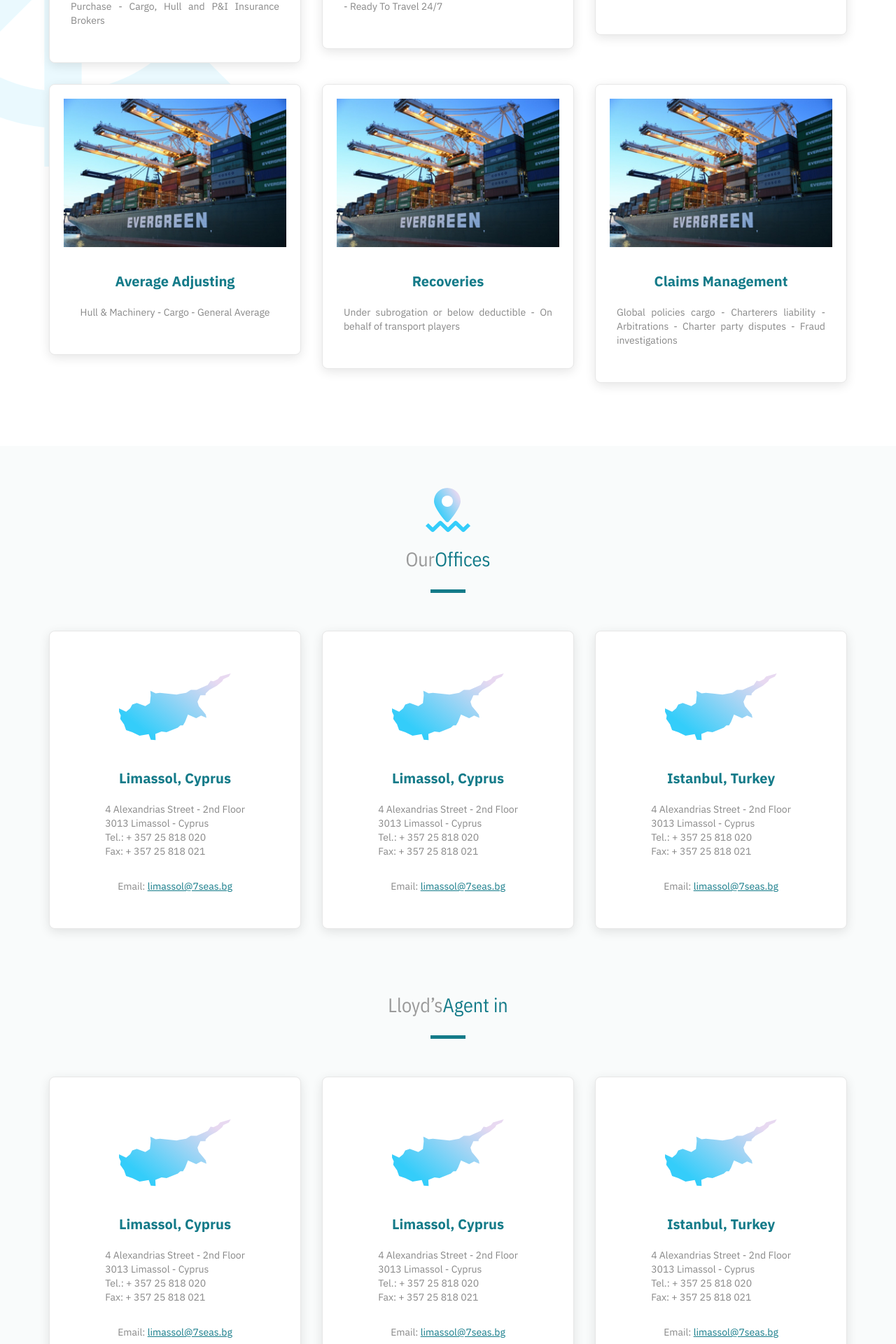
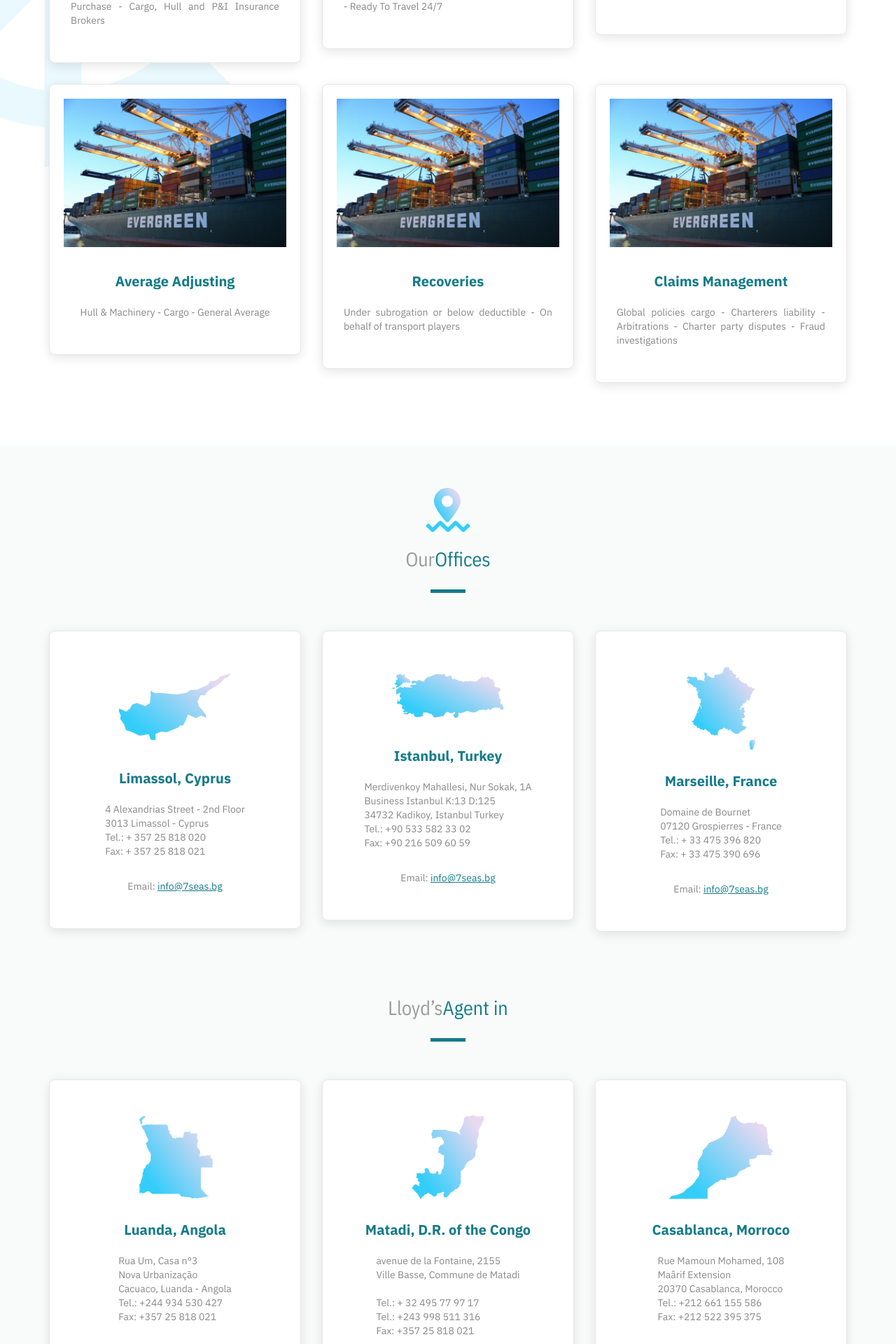
Before and after one commit to dutymess/7seas, a Nuxt app: page / in a window 1280 px wide. Shown: the part 1400-3320 px from the top of the page at 70% size. Built offline with nearby package versions, Linux system fonts and the light colour scheme.

Commit message:
replace index contents

```diff
--- a/pages/index.vue
+++ b/pages/index.vue
@@ -15,46 +15,16 @@
       <div class="bg-img"><img src="@/assets/images/icons/services.svg"></div>
 
       <div class="container">
-        <div class="row">
-          <div class="col">
-            <service img="service-1"
-                     title="Marine Services"
-                     desc="Ship Registration - Classification - Sale & Purchase - Cargo, Hull and P&I Insurance Brokers"
-            />
-          </div>
-          <div class="col">
-            <service img="service-1"
-                     title="Emergencies"
-                     desc="Worldwide Problem Solving - Emergency Team - Ready To Travel 24/7"
-            />
-          </div>
-          <div class="col">
-            <service img="service-1"
-                     title="Surveys"
-                     desc="Marine - Cargo - Loss Prevention"
+
+        <div class="row" v-for="i in Math.ceil(Configs.Services.length / 3)">
+          <div class="col-4" v-for="service in Configs.Services.slice((i - 1) * 3, i * 3)">
+            <service :img="service.img"
+                     :title="service.title"
+                     :desc="service.desc"
             />
           </div>
         </div>
-        <div class="row">
-          <div class="col">
-            <service img="service-1"
-                     title="Average Adjusting"
-                     desc="Hull & Machinery - Cargo - General Average"
-            />
-          </div>
-          <div class="col">
-            <service img="service-1"
-                     title="Recoveries"
-                     desc="Under subrogation or below deductible - On behalf of transport players"
-            />
-          </div>
-          <div class="col">
-            <service img="service-1"
-                     title="Claims Management"
-                     desc="Global policies cargo - Charterers liability - Arbitrations - Charter party disputes - Fraud investigations"
-            />
-          </div>
-        </div>
+
       </div>
 
     </section>
@@ -65,100 +35,45 @@
       <part-title icon="offices" title-first="Our" title-second="Offices" />
       <div class="bg-img"><img src="@/assets/images/icons/offices.svg"></div>
 
+      <!-- Main offices -->
       <div class="container">
-
-        <div class="row">
-          <div class="col">
-            <office img="cyprus"
-                    title="Limassol, Cyprus"
-                    desc="4 Alexandrias Street - 2nd Floor<br>3013 Limassol - Cyprus<br>Tel.: + 357 25 818 020<br>Fax: + 357 25 818 021"
-                    email="limassol@7seas.bg"
-            />
-          </div>
-          <div class="col">
-            <office img="cyprus"
-                    title="Limassol, Cyprus"
-                    desc="4 Alexandrias Street - 2nd Floor<br>3013 Limassol - Cyprus<br>Tel.: + 357 25 818 020<br>Fax: + 357 25 818 021"
-                    email="limassol@7seas.bg"
-            />
-          </div>
-          <div class="col">
-            <office img="cyprus"
-                    title="Istanbul, Turkey"
-                    desc="4 Alexandrias Street - 2nd Floor<br>3013 Limassol - Cyprus<br>Tel.: + 357 25 818 020<br>Fax: + 357 25 818 021"
-                    email="limassol@7seas.bg"
+        <div class="row" v-for="i in Math.ceil(Configs.Offices.main.length / 3)">
+          <div class="col-4" v-for="office in Configs.Offices.main.slice((i - 1) * 3, i * 3)">
+            <office :img="office.img"
+                    :title="office.title"
+                    :desc="office.desc"
+                    :email="office.email"
             />
           </div>
         </div>
-
       </div>
 
+      <!-- Lloyd's -->
       <part-title title-first="Lloyd’s" title-second="Agent in" />
       <div class="container">
-
-        <div class="row">
-          <div class="col">
-            <office img="cyprus"
-                    title="Limassol, Cyprus"
-                    desc="4 Alexandrias Street - 2nd Floor<br>3013 Limassol - Cyprus<br>Tel.: + 357 25 818 020<br>Fax: + 357 25 818 021"
-                    email="limassol@7seas.bg"
-            />
-          </div>
-          <div class="col">
-            <office img="cyprus"
-                    title="Limassol, Cyprus"
-                    desc="4 Alexandrias Street - 2nd Floor<br>3013 Limassol - Cyprus<br>Tel.: + 357 25 818 020<br>Fax: + 357 25 818 021"
-                    email="limassol@7seas.bg"
-            />
-          </div>
-          <div class="col">
-            <office img="cyprus"
-                    title="Istanbul, Turkey"
-                    desc="4 Alexandrias Street - 2nd Floor<br>3013 Limassol - Cyprus<br>Tel.: + 357 25 818 020<br>Fax: + 357 25 818 021"
-                    email="limassol@7seas.bg"
+        <div class="row" v-for="i in Math.ceil(Configs.Offices.lloyds.length / 3)">
+          <div class="col-4" v-for="office in Configs.Offices.lloyds.slice((i - 1) * 3, i * 3)">
+            <office :img="office.img"
+                    :title="office.title"
+                    :desc="office.desc"
+                    :email="office.email"
             />
           </div>
         </div>
-
       </div>
 
+      <!-- Others -->
       <part-title title-first="Other" title-second="Offices" />
       <div class="container">
-
-        <div class="row">
-          <div class="col">
-            <office img="cyprus"
-                    title="Limassol, Cyprus"
-                    desc="4 Alexandrias Street - 2nd Floor<br>3013 Limassol - Cyprus<br>Tel.: + 357 25 818 020<br>Fax: + 357 25 818 021"
-                    email="limassol@7seas.bg"
-            />
-          </div>
-          <div class="col">
-            <office img="cyprus"
-                    title="Limassol, Cyprus"
-                    desc="4 Alexandrias Street - 2nd Floor<br>3013 Limassol - Cyprus<br>Tel.: + 357 25 818 020<br>Fax: + 357 25 818 021"
-                    email="limassol@7seas.bg"
-            />
-          </div>
-          <div class="col">
-            <office img="cyprus"
-                    title="Istanbul, Turkey"
-                    desc="4 Alexandrias Street - 2nd Floor<br>3013 Limassol - Cyprus<br>Tel.: + 357 25 818 020<br>Fax: + 357 25 818 021"
-                    email="limassol@7seas.bg"
+        <div class="row" v-for="i in Math.ceil(Configs.Offices.others.length / 3)">
+          <div class="col-4" v-for="office in Configs.Offices.others.slice((i - 1) * 3, i * 3)">
+            <office :img="office.img"
+                    :title="office.title"
+                    :desc="office.desc"
+                    :email="office.email"
             />
           </div>
         </div>
-
-        <div class="row">
-          <div class="col-4">
-            <office img="cyprus"
-                    title="Limassol, Cyprus"
-                    desc="4 Alexandrias Street - 2nd Floor<br>3013 Limassol - Cyprus<br>Tel.: + 357 25 818 020<br>Fax: + 357 25 818 021"
-                    email="limassol@7seas.bg"
-            />
-          </div>
-        </div>
-
       </div>
 
     </section>
@@ -177,24 +92,9 @@
 
             <div id="why-items">
 
-              <div class="item">
-                <div class="title">Technical Consultancy</div>
-                <p>Chartered Engineers and other experts are available to advise on technical and scientific issues</p>
-              </div>
-
-              <div class="item">
-                <div class="title">Impartiality</div>
-                <p>Chartered Engineers and other experts are available to advise on technical and scientific issues</p>
-              </div>
-
-              <div class="item">
-                <div class="title">Worldwide Network</div>
-                <p>Chartered Engineers and other experts are available to advise on technical and scientific issues</p>
-              </div>
-
-              <div class="item">
-                <div class="title">The Fee Scale</div>
-                <p>Chartered Engineers and other experts are available to advise on technical and scientific issues</p>
+              <div class="item" v-for="reason in Configs.Reasons">
+                <div class="title" v-html="reason.title"></div>
+                <p v-html="reason.desc"></p>
               </div>
 
             </div>
@@ -240,11 +140,13 @@
   import Office from '@/components/Office'
 
   export default {
+
     components: {
       PartTitle,
       Service,
       Office
-    }
+    },
+
   }
 </script>
 
@@ -336,7 +238,7 @@
         font-family: 'IBM Plex Sans', sans-serif;
         font-size: 20px;
         color: #147b89;
-        margin-bottom: 15px;
+        margin-bottom: 10px;
         margin-top: -5px;
       }
       p{
```
